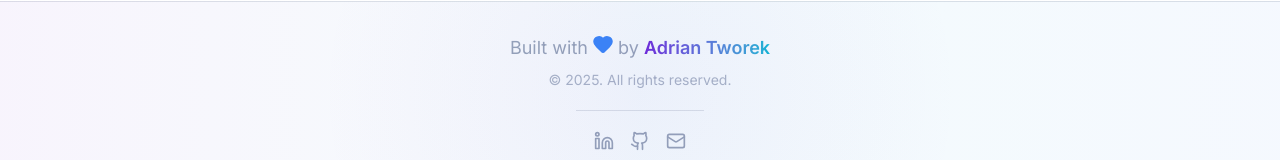
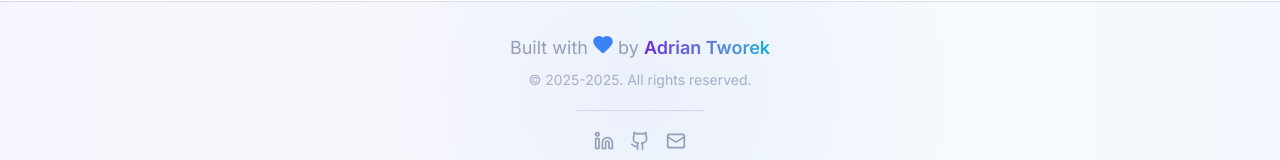
Before and after one commit to AdrianTworek/portfolio, a Next.js app: page / in a window 1280 px wide. Shown: the part 8172-8332 px from the top of the page. Built offline with nearby package versions, Linux system fonts and the light colour scheme; no server answers.

Commit message:
Include portfolio website launch year in Footer

```diff
--- a/src/components/footer.tsx
+++ b/src/components/footer.tsx
@@ -5,6 +5,7 @@ import { motion } from "motion/react";
 import Link from "next/link";
 
 export const Footer = () => {
+  const launchYear = 2025;
   const currentYear = new Date().getFullYear();
 
   return (
@@ -44,7 +45,7 @@ export const Footer = () => {
             </p>
 
             <p className="text-sm text-muted-foreground/80">
-              &copy; {currentYear}. All rights reserved.
+              &copy; {launchYear}-{currentYear}. All rights reserved.
             </p>
           </motion.div>
         </div>
```
